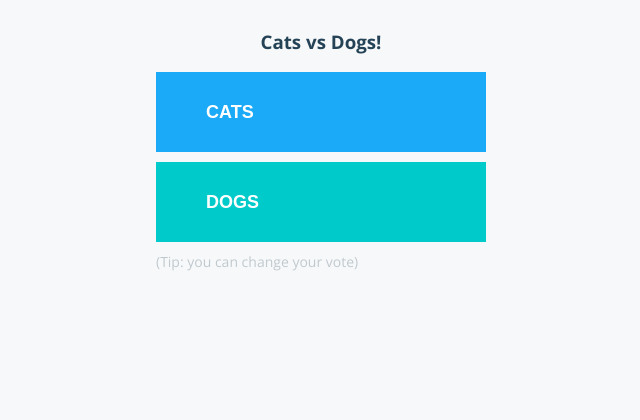
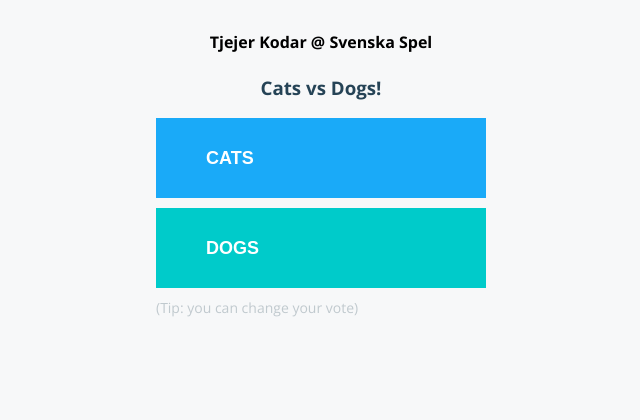
Before and after one commit to dockersamples/example-voting-app, a Flask app: page / in a window 1280 px wide. Shown: the top 420 px of the page, without its empty margins (319-959 px from the left). Run offline with Flask 2, Linux system fonts and the light colour scheme; some libraries are stand-ins or nearby versions.

Commit message:
add h4 header.

```diff
--- a/vote/templates/index.html
+++ b/vote/templates/index.html
@@ -13,6 +13,7 @@
   <body>
     <div id="content-container">
       <div id="content-container-center">
+        <h4>Tjejer Kodar @ Svenska Spel</h4>
         <h3>{{option_a}} vs {{option_b}}!</h3>
         <form id="choice" name='form' method="POST" action="/">
           <button id="a" type="submit" name="vote" class="a" value="a">{{option_a}}</button>
```
